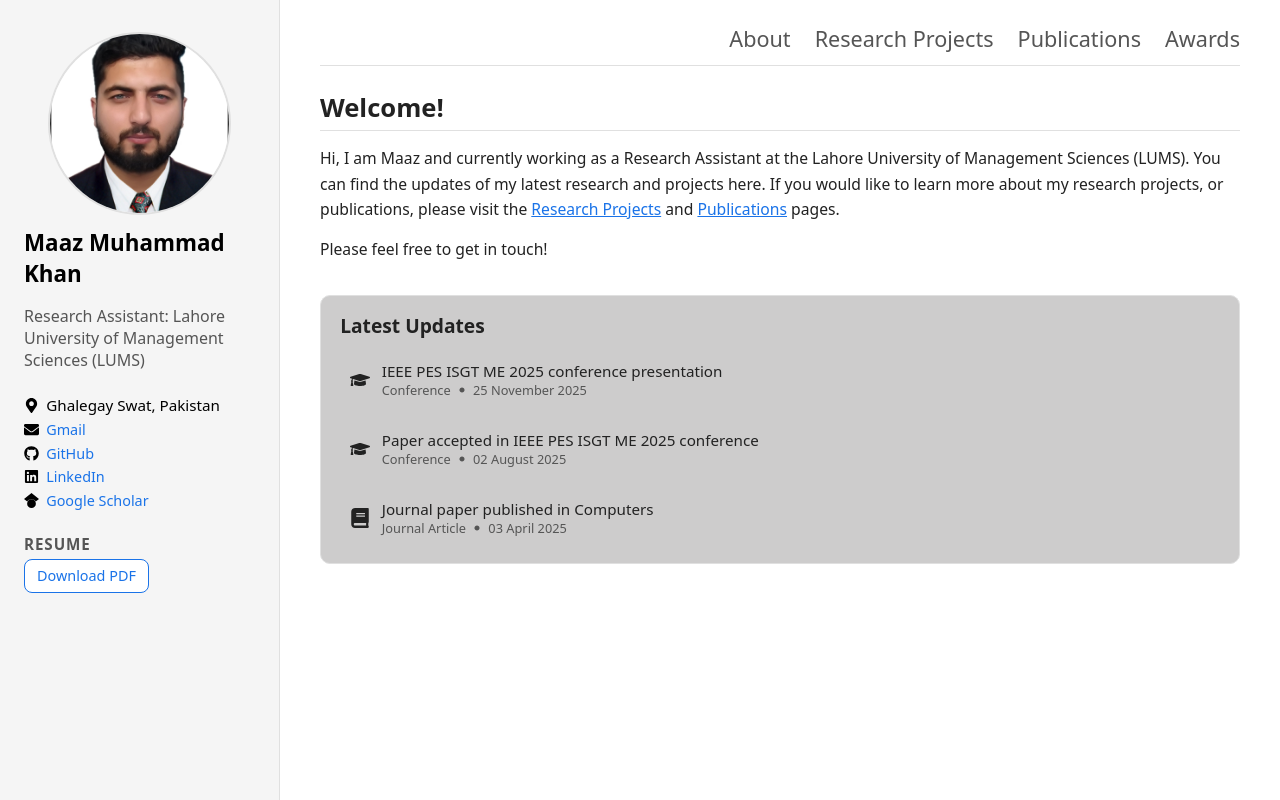
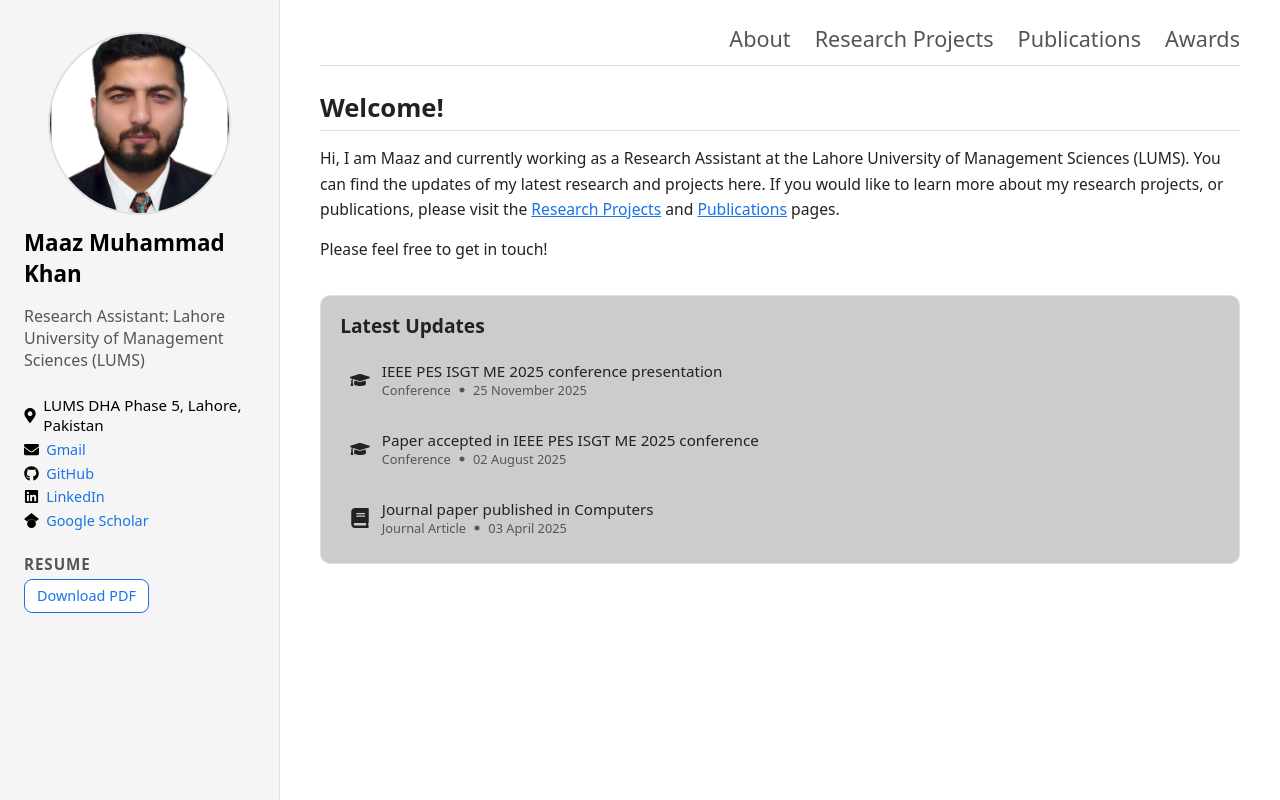
Before and after one commit to Maazkhan100/maazkhan100.github.io, a React (Vite) app: page / in a window 1280 px wide. Built offline with nearby package versions, Linux system fonts and the light colour scheme.

Commit message:
Updated video, resume, and links

```diff
--- a/src/components/Sidebar/Sidebar.jsx
+++ b/src/components/Sidebar/Sidebar.jsx
@@ -23,7 +23,7 @@ export default function Sidebar() {
         {/* LOCATION */}
         <li style={{ display: "flex", alignItems: "center", gap: "0.45rem", color: "#000" }}>
           <FaMapMarkerAlt size={15} color="#000" />
-          <span style={{ color: "#000", fontSize: "0.95rem" }}>Ghalegay Swat, Pakistan</span>
+          <span style={{ color: "#000", fontSize: "0.95rem" }}>LUMS DHA Phase 5, Lahore, Pakistan</span>
         </li>
 
         {/* EMAIL */}
--- a/src/pages/Landing.jsx
+++ b/src/pages/Landing.jsx
@@ -33,7 +33,7 @@ export default function Landing() {
     {
       title: "IEEE PES ISGT ME 2025 conference presentation",
       source: "Conference",
-      link: "https://me.ieee-isgt.org/",
+      link: "https://drive.google.com/file/d/1MI5xMQqIe7vsbTtyK1WAR9C1nygbbiK3/view?usp=sharing",
       date: "25 November 2025",
     },
     {
```
Also changed, not shown: 1 other file (tests, documents, lock files or other folders).
